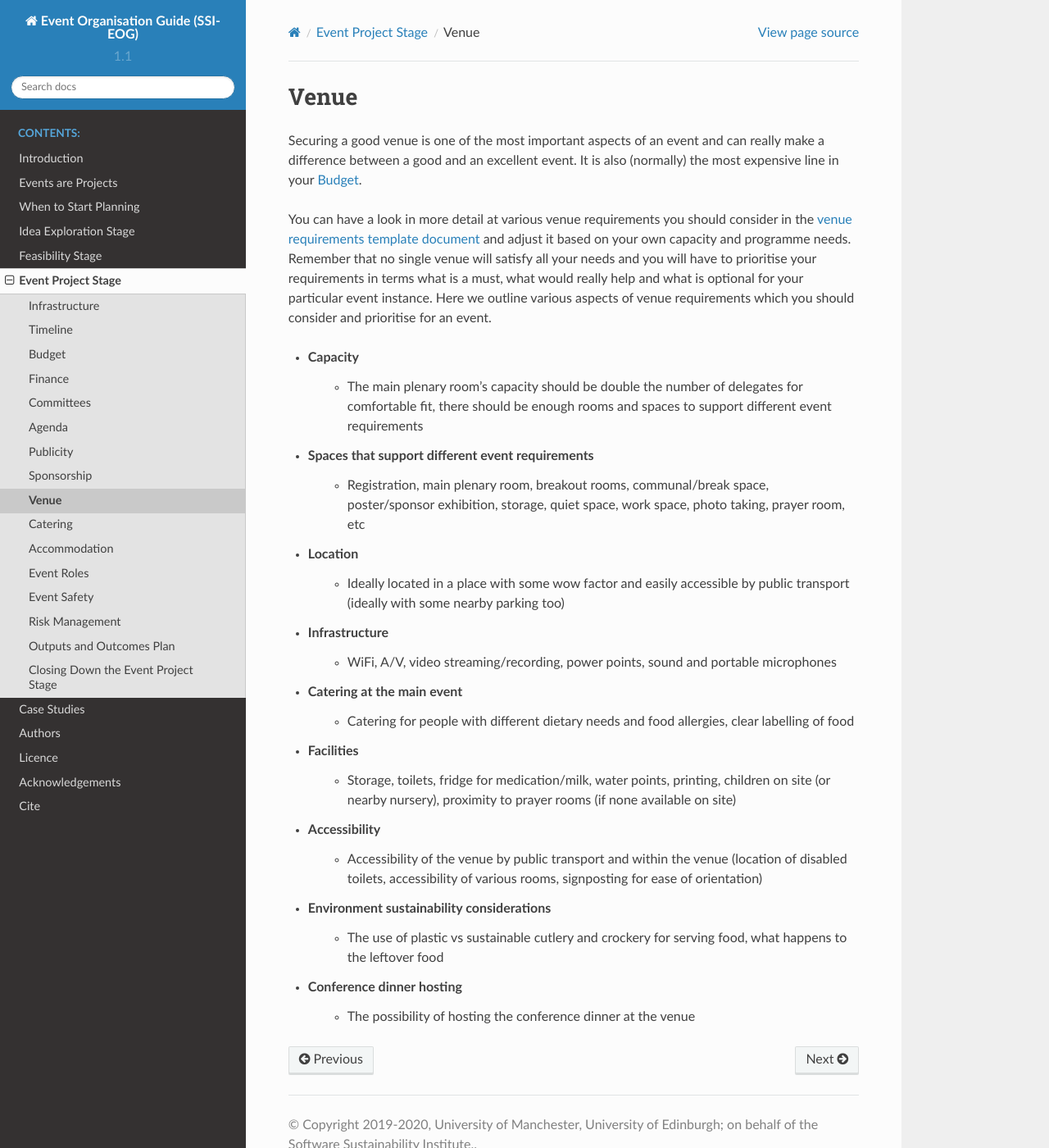
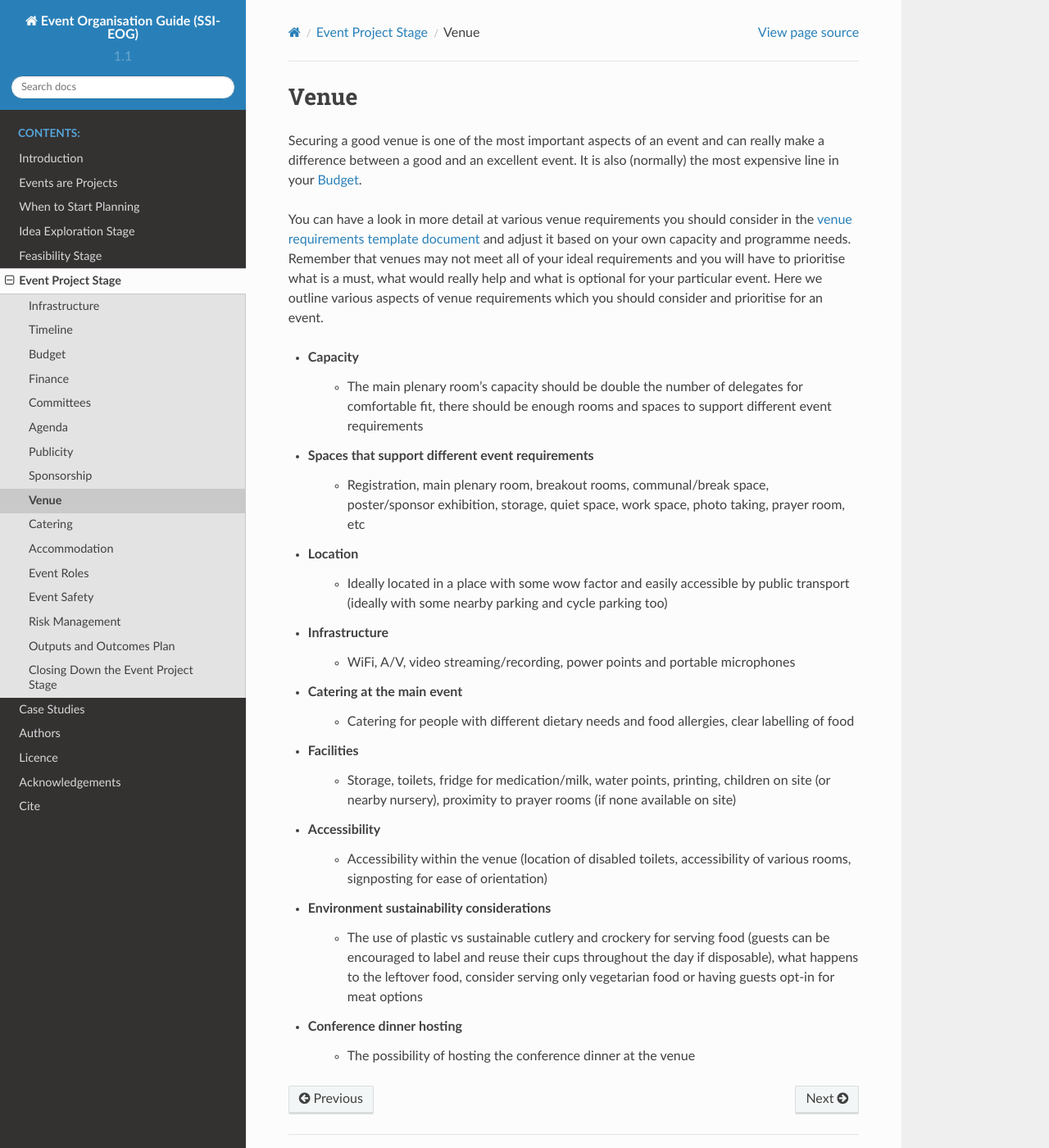
Before and after one commit to softwaresaved/event-organisation-guide, a Sphinx documentation site: the page built from docs/eog/eps-venue.rst, in a window 1280 px wide and 1400 px high. Shown: the whole window at 82% size. Built offline with Sphinx 7.4.7 and the Read the Docs theme 2.0.0, drawn with Linux system fonts in a browser that asks for light colours.

```diff
--- a/docs/eog/eps-venue.rst
+++ b/docs/eog/eps-venue.rst
@@ -9,9 +9,9 @@
 You can have a look in more detail at various venue
 requirements you should consider in the `venue
 requirements template document <https://zenodo.org/record/4064079>`_
-and adjust it based on your own capacity and programme needs. Remember that no single
-venue will satisfy all your needs and you will have to prioritise your requirements in terms what is a must, what would
-really help and what is optional for your particular event instance. Here we outline various aspects of venue
+and adjust it based on your own capacity and programme needs. Remember that venues may not
+meet all of your ideal requirements and you will have to prioritise what is a must, what would
+really help and what is optional for your particular event. Here we outline various aspects of venue
 requirements which you should consider and prioritise for an event.
 
 - Capacity
@@ -19,16 +19,16 @@
 - Spaces that support different event requirements
     - Registration, main plenary room, breakout rooms, communal/break space, poster/sponsor exhibition, storage, quiet space, work space, photo taking, prayer room, etc
 - Location
-    - Ideally located in a place with some wow factor and easily accessible by public transport (ideally with some nearby parking too)
+    - Ideally located in a place with some wow factor and easily accessible by public transport (ideally with some nearby parking and cycle parking too)
 - Infrastructure
-    - WiFi, A/V, video streaming/recording, power points, sound and portable microphones
+    - WiFi, A/V, video streaming/recording, power points and portable microphones
 - Catering at the main event
     - Catering for people with different dietary needs and food allergies, clear labelling of food
 - Facilities
     - Storage, toilets, fridge for medication/milk, water points, printing, children on site (or nearby nursery), proximity to prayer rooms (if none available on site)
 - Accessibility
-    - Accessibility of the venue by public transport and within the venue (location of disabled toilets, accessibility of various rooms, signposting for ease of orientation)
+    - Accessibility within the venue (location of disabled toilets, accessibility of various rooms, signposting for ease of orientation)
 - Environment sustainability considerations
-    - The use of plastic vs sustainable cutlery and crockery for serving food, what happens to the leftover food
+    - The use of plastic vs sustainable cutlery and crockery for serving food (guests can be encouraged to label and reuse their cups throughout the day if disposable), what happens to the leftover food, consider serving only vegetarian food or having guests opt-in for meat options
 - Conference dinner hosting
     - The possibility of hosting the conference dinner at the venue
```
